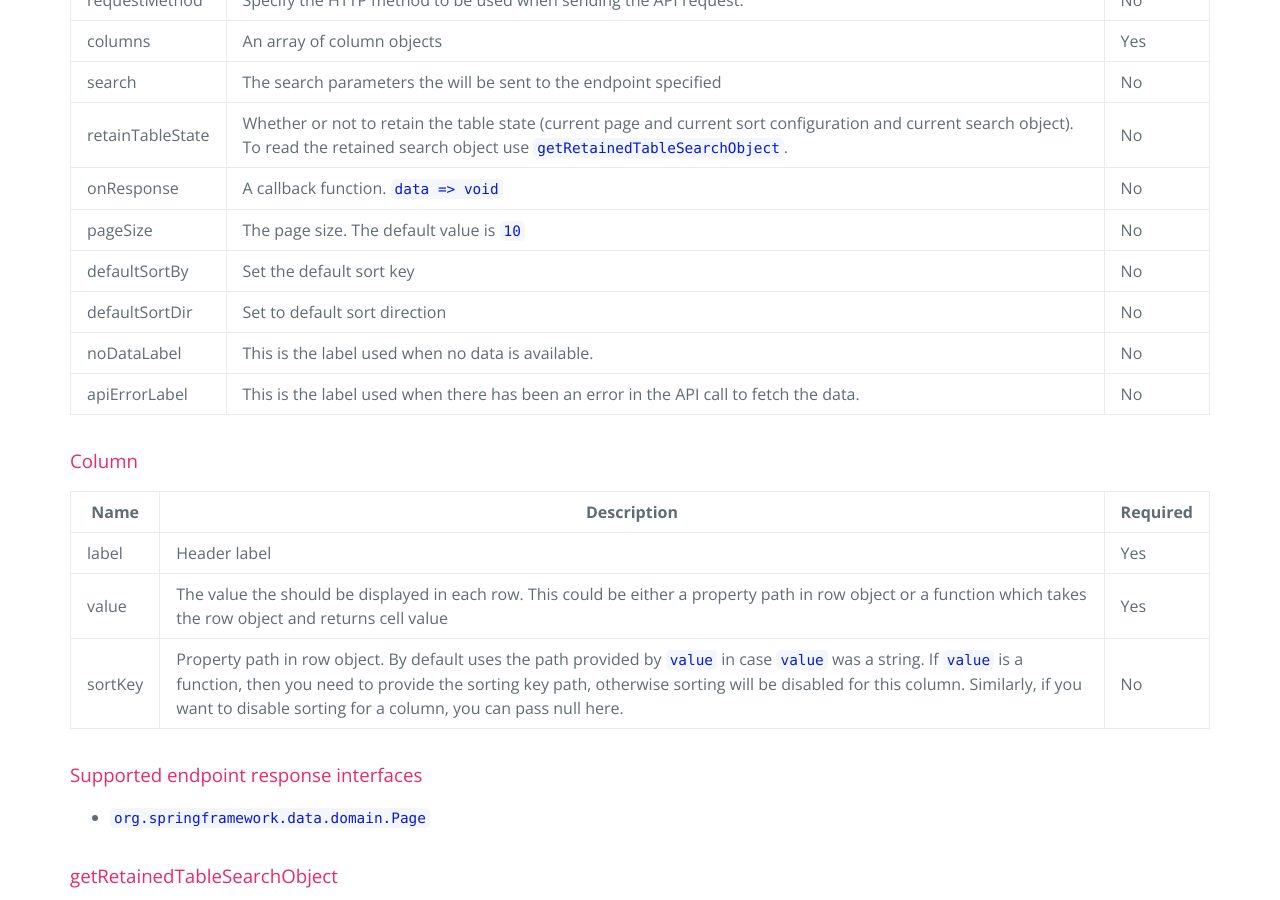
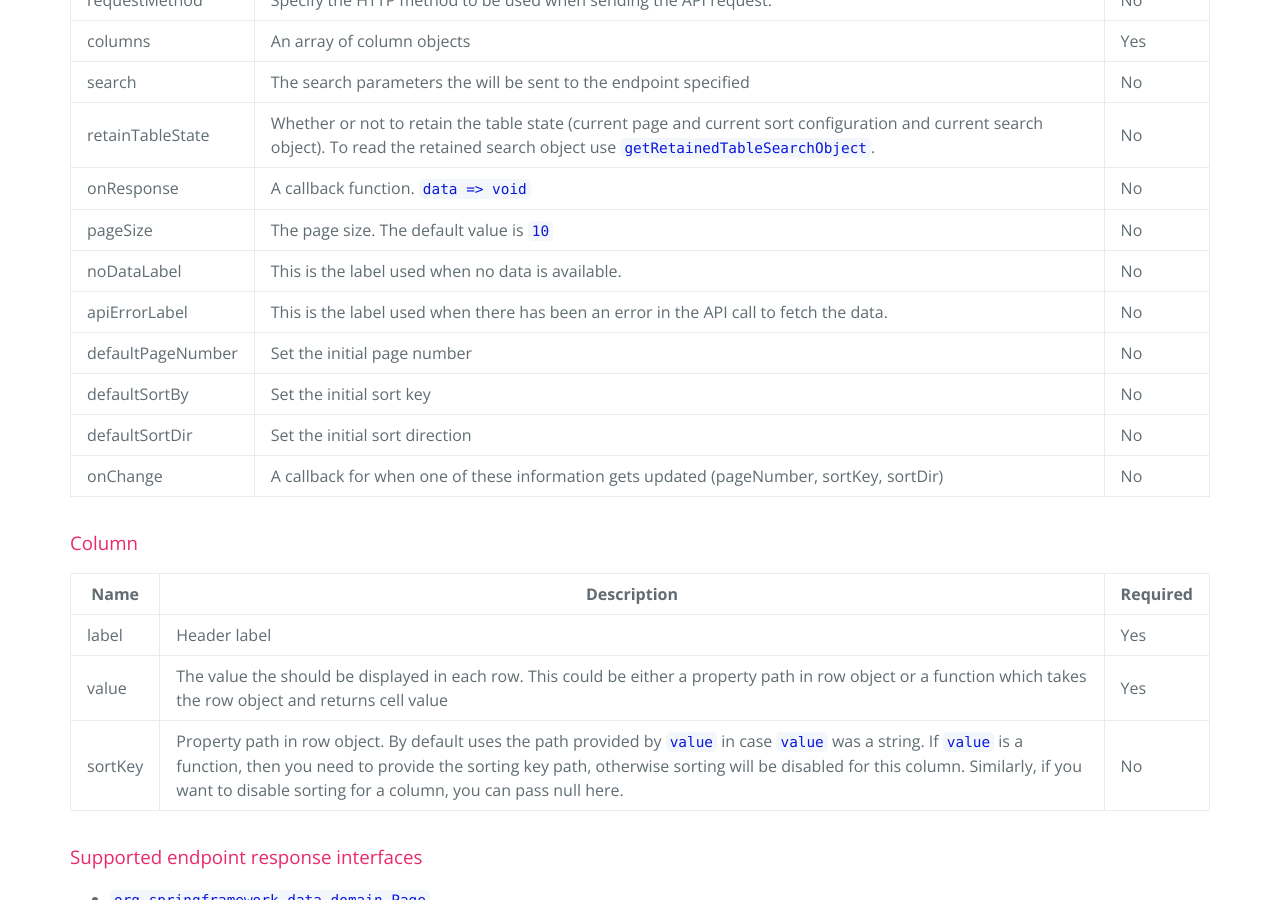
Before and after one commit to coder966/react-rich-ui, a Jekyll site: the page built from docs/v2/components/RruDataTable.md, in a window 1280 px wide and 900 px high, scrolled down 421 px. Built offline with Jekyll 4.4.1, drawn with Linux system fonts in a browser that asks for light colours; our own code applies the rules of GitHub Pages for plain Markdown files.

Commit message:
RruDataTable: dropping table state persistence: phase 1: add defaultPageNumber and onChange

```diff
--- a/docs/v2/components/RruDataTable.md
+++ b/docs/v2/components/RruDataTable.md
@@ -6,19 +6,21 @@
 
 ### RruDataTable
 
-| Name             | Description                                                                                                                                                                              | Required |
-| ---------------- | ---------------------------------------------------------------------------------------------------------------------------------------------------------------------------------------- | -------- |
-| endpoint         | The endpoint which returns a supported response JSON. For supported interface, see table below.                                                                                          | Yes      |
-| requestMethod    | Specify the HTTP method to be used when sending the API request.                                                                                                                         | No       |
-| columns          | An array of column objects                                                                                                                                                               | Yes      |
-| search           | The search parameters the will be sent to the endpoint specified                                                                                                                         | No       |
-| retainTableState | Whether or not to retain the table state (current page and current sort configuration and current search object). To read the retained search object use `getRetainedTableSearchObject`. | No       |
-| onResponse       | A callback function. `data => void`                                                                                                                                                      | No       |
-| pageSize         | The page size. The default value is `10`                                                                                                                                                 | No       |
-| defaultSortBy    | Set the default sort key                                                                                                                                                                 | No       |
-| defaultSortDir   | Set to default sort direction                                                                                                                                                            | No       |
-| noDataLabel      | This is the label used when no data is available.                                                                                                                                        | No       |
-| apiErrorLabel    | This is the label used when there has been an error in the API call to fetch the data.                                                                                                   | No       |
+| Name              | Description                                                                                                                                                                              | Required |
+| ----------------- | ---------------------------------------------------------------------------------------------------------------------------------------------------------------------------------------- | -------- |
+| endpoint          | The endpoint which returns a supported response JSON. For supported interface, see table below.                                                                                          | Yes      |
+| requestMethod     | Specify the HTTP method to be used when sending the API request.                                                                                                                         | No       |
+| columns           | An array of column objects                                                                                                                                                               | Yes      |
+| search            | The search parameters the will be sent to the endpoint specified                                                                                                                         | No       |
+| retainTableState  | Whether or not to retain the table state (current page and current sort configuration and current search object). To read the retained search object use `getRetainedTableSearchObject`. | No       |
+| onResponse        | A callback function. `data => void`                                                                                                                                                      | No       |
+| pageSize          | The page size. The default value is `10`                                                                                                                                                 | No       |
+| noDataLabel       | This is the label used when no data is available.                                                                                                                                        | No       |
+| apiErrorLabel     | This is the label used when there has been an error in the API call to fetch the data.                                                                                                   | No       |
+| defaultPageNumber | Set the initial page number                                                                                                                                                              | No       |
+| defaultSortBy     | Set the initial sort key                                                                                                                                                                 | No       |
+| defaultSortDir    | Set the initial sort direction                                                                                                                                                           | No       |
+| onChange          | A callback for when one of these information gets updated (pageNumber, sortKey, sortDir)                                                                                                 | No       |
 
 ### Column
 
```
Also changed, not shown: src/data-table/RruDataTable.tsx (+10 -3 lines), src/data-table/types/RruDataTableProps.ts (+29 -8 lines), stories/RruDataTable.stories.tsx (+31 -4 lines).
